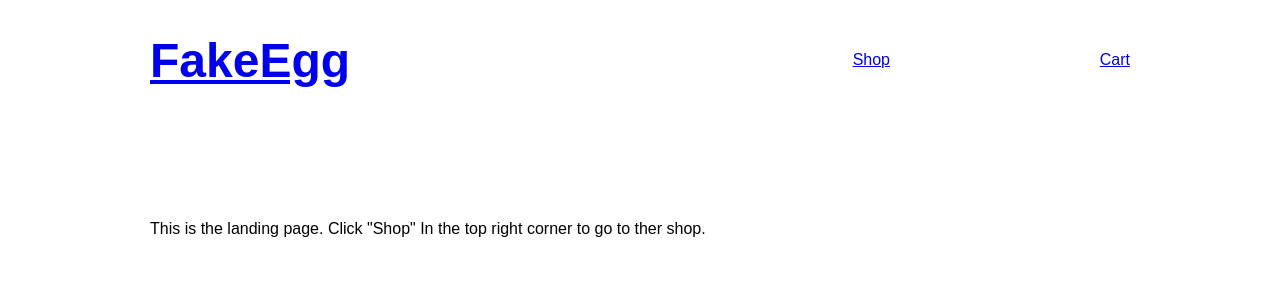
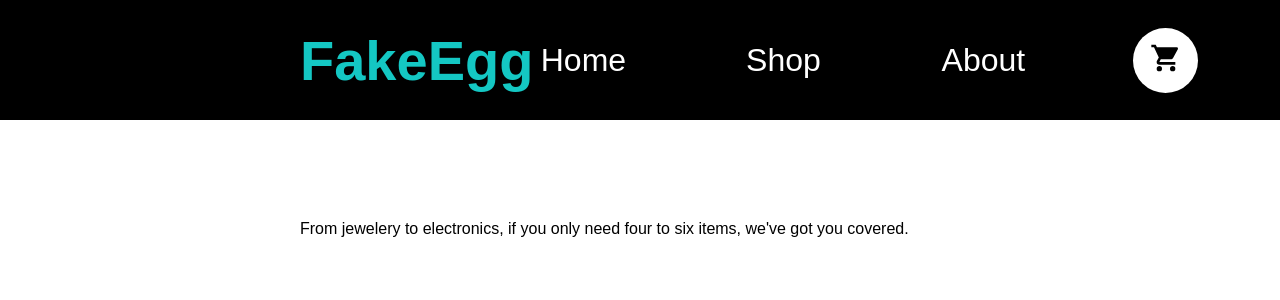
Before and after one commit to Zhalor/Shopping-Cart, a React (Vite) app: page / in a window 1280 px wide. Shown: the top 300 px of the page. Built offline with nearby package versions, Linux system fonts and the light colour scheme; no server answers.

Commit message:
add header styling

```diff
--- a/src/App.jsx
+++ b/src/App.jsx
@@ -1,6 +1,5 @@
 import {Header} from './components/Header';
 import {Landing} from './components/Landing';
-import './styles.css';
 
 function App(props) {
   return (
--- a/src/RouteSwitch.jsx
+++ b/src/RouteSwitch.jsx
@@ -1,8 +1,10 @@
 import { useEffect, useState } from 'react';
-import { BrowserRouter, Routes, Route } from "react-router-dom";
-import {App} from './App';
-import {Shop} from "./components/Shop";
-import {Cart} from "./components/Cart";
+import { BrowserRouter, Routes, Route } from 'react-router-dom';
+import { App}  from './App';
+import { Shop } from './components/Shop';
+import { Cart } from './components/Cart';
+import { About } from './components/About';
+import './styles.css';
 
 function RouteSwitch() {
 
@@ -25,6 +27,7 @@ function RouteSwitch() {
         <Route path='/' element={<App cart={cart} />} />
         <Route path='/shop' element={<Shop storeItems={storeItems} cart={cart} setCart={setCart} />} />
         <Route path='/cart' element={<Cart cart={cart} setCart={setCart} />} />
+        <Route path='/about' element={<About cart={cart} />} />
       </Routes>
     </BrowserRouter>
   );
--- /dev/null
+++ b/src/components/About.jsx
@@ -0,0 +1,14 @@
+import {Header} from './Header';
+
+function About(props) {
+  return (
+   <div className='container'>
+    <Header cart={props.cart}/>
+    <div className='about'>
+      <p>About Section</p>
+    </div>
+   </div>
+  )
+}
+
+export {About}
--- a/src/components/Cart.jsx
+++ b/src/components/Cart.jsx
@@ -11,10 +11,12 @@ function Cart(props) {
 
   const uniqueItems = [];
   for(let item of props.cart) {
-    if(!uniqueItems.includes(item)) {
+    const dupe = uniqueItems.find(obj => obj.id === item.id);
+    if(!dupe) {
       uniqueItems.push(item);
     }
   }
+  console.log(uniqueItems);
 
   return (
     <div className='container'>
--- a/src/components/Header.jsx
+++ b/src/components/Header.jsx
@@ -4,13 +4,21 @@ import { Link } from 'react-router-dom';
 function Header(props) {
 
   return (
-    <div className="header">
-      <h1 className="header-title"><Link to='/'>FakeEgg</Link></h1>
+    <div className='header'>
+      <h1 className='header-title'><Link to='/'>FakeEgg</Link></h1>
       <div>
-        <p><Link to='/shop'>Shop</Link></p>
+        <p className='header-btn'><Link to='/'>Home</Link></p>
+        <p className='header-btn'><Link to='/shop'>Shop</Link></p>
+        <p className='header-btn'><Link to='/about'>About</Link></p>
         <div className='cart-btn'>
-          <p>{props.cart.length > 0 ? props.cart.length : null}</p>
-          <p><Link to='/cart'>Cart</Link></p>
+          <Link to='/cart'>
+            <svg xmlns="http://www.w3.org/2000/svg" viewBox="0 0 24 24">
+              <path d="M17 18c-1.11 0-2 .89-2 2a2 2 0 002 2 2 2 0 002-2 2 2 0 00-2-2M1 2v2h2l3.6 7.59-1.36 2.45c-.15.28-.24.61-.24.96a2 2 0 002 2h12v-2H7.42a.25.25 0 01-.25-.25c0-.05.01-.09.03-.12L8.1 13h7.45c.75 0 1.41-.42 1.75-1.03l3.58-6.47c.07-.16.12-.33.12-.5a1 1 0 00-1-1H5.21l-.94-2M7 18c-1.11 0-2 .89-2 2a2 2 0 002 2 2 2 0 002-2 2 2 0 00-2-2z"></path>
+            </svg>
+          </Link>
+          {props.cart.length > 0 ?
+          <p className='cart-quantity'>{props.cart.length}</p> :
+          null}
         </div>
       </div>
     </div>
--- a/src/components/Landing.jsx
+++ b/src/components/Landing.jsx
@@ -1,7 +1,7 @@
 function Landing(props) {
   return (
     <div className="landing">
-      <p>This is the landing page. Click "Shop" In the top right corner to go to ther shop.</p>
+      <p>From jewelery to electronics, if you only need four to six items, we've got you covered.</p>
     </div>
   );
 }
--- a/src/styles.css
+++ b/src/styles.css
@@ -9,36 +9,80 @@ body {
 
 }
 
-.container {
-  padding: 0 150px;
-}
-
 .header {
+  padding: 0px 300px;
   height: 15vh;
   display: flex;
   align-items: center;
   justify-content: space-between;
-
+  background-color: black;
 }
 
-.header-title {
-  font-size: 3rem;
+.header-title a {
+  font-size: 3.5rem;
+  text-decoration: none;
+  color: #14C7C3;
 }
 
 .header > div {
   display: flex;
-  gap: 200px;
+  gap: 100px;
+  color: white;
+  text-align: center;
+  align-items: center;
+  height: 100px;
+}
+
+.header-btn {
+  z-index: 1;
+  width: 100px;
+}
+
+.header-btn a {
+  color: white;
+  text-decoration: none;
+  font-size: 2rem;
+  padding-bottom: 5px;
+}
+
+.header-btn a:hover {
+  border-bottom: 2px solid white;
 }
 
 .cart-btn {
   display: flex;
-  gap: 3px;
-  width: 40px;
-  justify-content: flex-end;
+  position: relative;
+  height: 65px;
+  width: 65px;
+  border-radius: 50%;
+  background-color: white;
+  justify-content: center;
+  align-items: center;
 }
 
-.landing, .shop, .cart {
-  padding-top: 100px;
+svg {
+  height: 42px;
+  width: 32px;
+  fill: black;
+
+}
+
+.cart-quantity {
+  padding-top: 3px;
+  position: absolute;
+  left: -7px;
+  top: 40px;
+  background-color: #FF9999;
+  height: 30px;
+  width: 30px;
+  border-radius: 50%;
+  color: black;
+  font-weight: 700;
+  font-size: 1.3rem;
+}
+
+.landing, .shop, .cart, .about {
+  padding: 100px 300px 0px 300px;
 }
 
 .shop {
```
Also changed, not shown: src/images/cart.svg (added).
